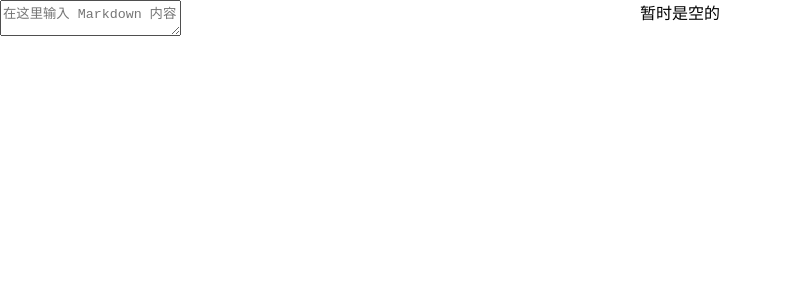
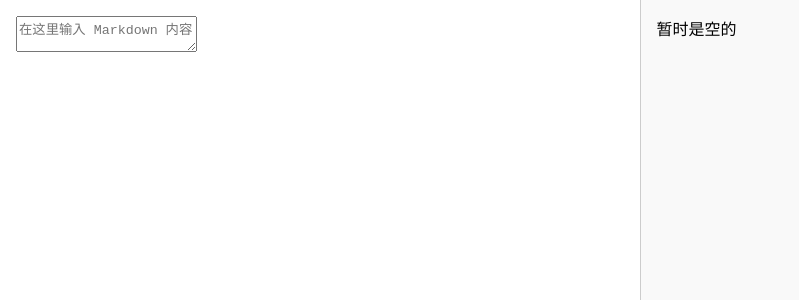
Before and after one commit to new-aspect/markdown-editer, a React (Create React App) app: page / in a window 1280 px wide. Shown: the top 300 px of the page, without its empty margins (0-799 px from the left). Built offline with nearby package versions, Linux system fonts and the light colour scheme.

Commit message:
如何让div左右分开显示

```diff
--- a/src/App.css
+++ b/src/App.css
@@ -1,13 +1,17 @@
 .container {
   /* 为什么写display: flex 就从上下两个元素，变成水平的元素 */
   display: flex;
-  height: 100px;
+  height: 100vh; /* 全屏高度 */
 }
 
 .editor {
   flex: 1; /* 左右各占一半 */
+  border-right: 1px solid #ccc;  /* 分割线 */
+  padding: 16px;
 }
 
 .preview {
   flex: 1; /* 左右各占一半 */
+  padding: 16px;
+  background: #f9f9f9;
 }
```
Also changed, not shown: 1 other file (tests, documents, lock files or other folders).
